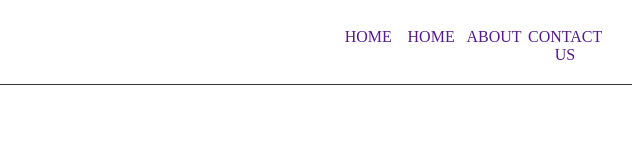
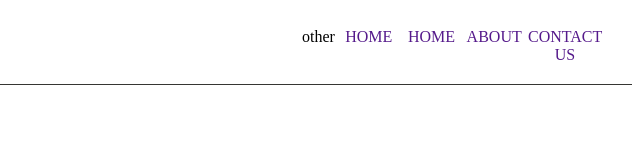
Before and after one commit to Order-of-the-Flaming-Rose/testForking, a plain HTML site: page index.html in a window 1280 px wide. Shown: the full height of the page, 640-1280 px from the left. Drawn offline with Linux system fonts and the light colour scheme.

Commit message:
Other (#3)
* tes

* 2tes

* other

```diff
--- a/index.html
+++ b/index.html
@@ -13,8 +13,11 @@
 <header class="header">
     <img src="./.." alt="logo" class="header__logo">
     <nav class="header__navigation">
+        other
         <a href="" class="header__link">home</a>
         <a href="" class="header__link">home</a>
+
+
         <a href="" class="header__link">about</a>
         <a href="" class="header__link">contact us</a>
     </nav>
```
